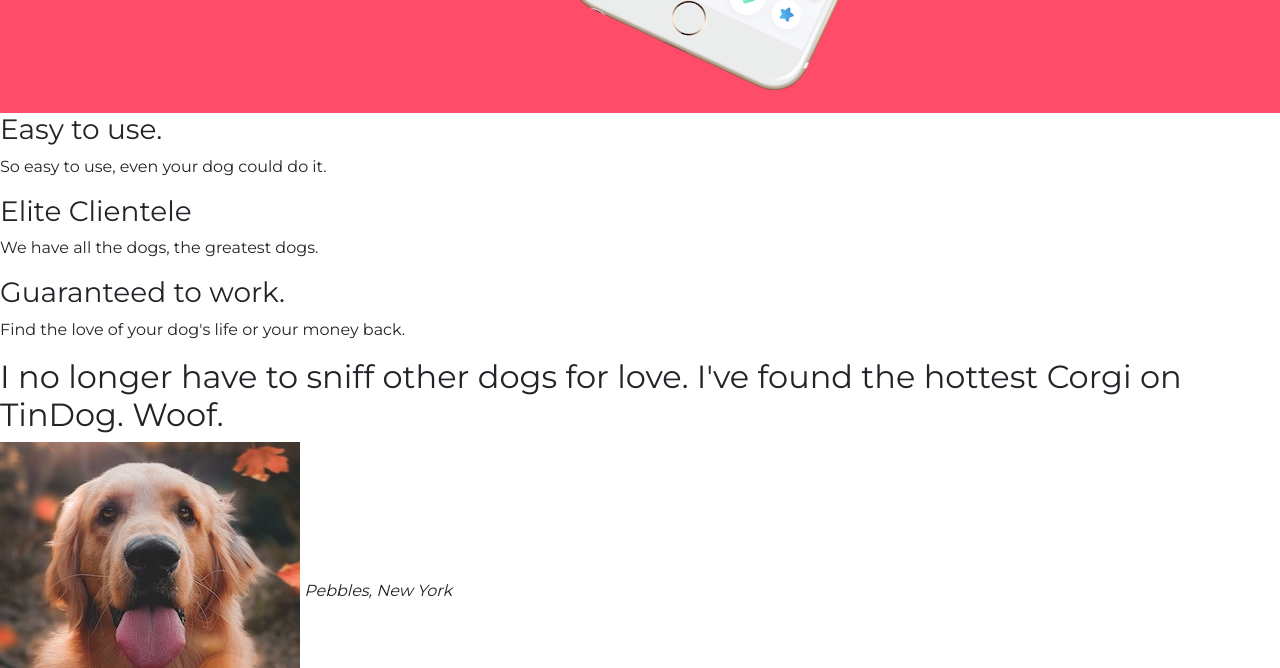
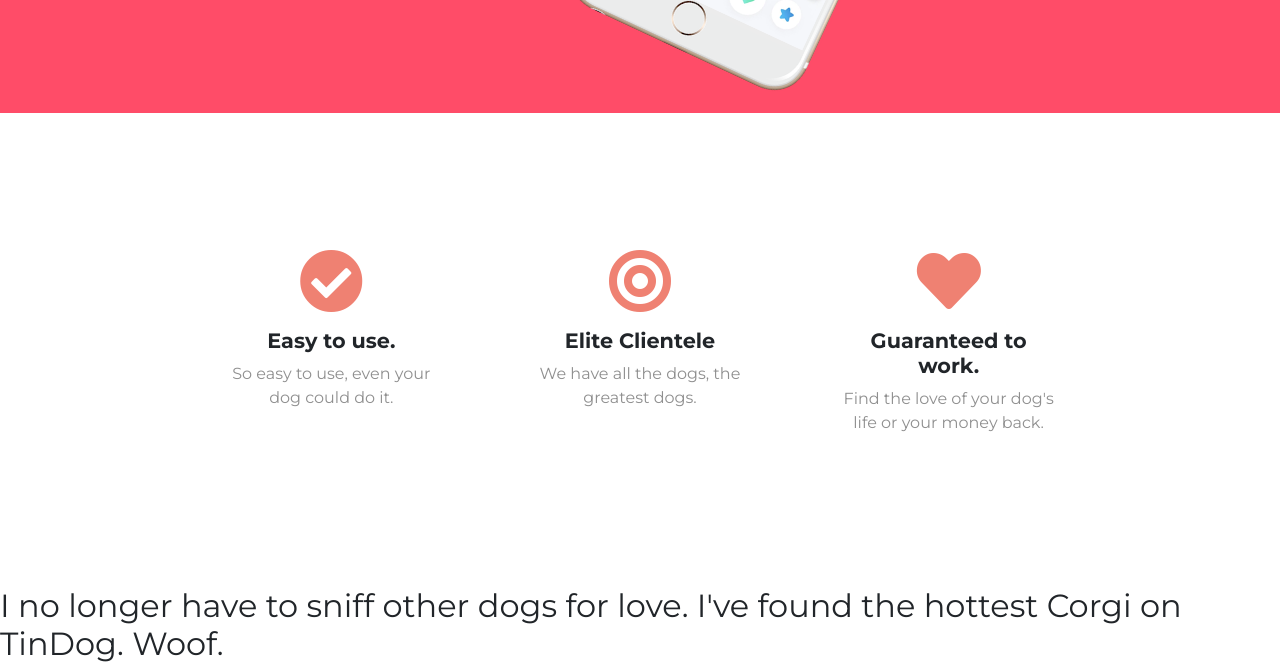
Before and after one commit to harshit-saraswat/tindog, a plain HTML site: page index.html in a window 1280 px wide. Shown: the part 630-1298 px from the top of the page. Drawn offline with nearby package versions, Linux system fonts and the light colour scheme.

Commit message:
Styled Features section

```diff
--- a/css/styles.css
+++ b/css/styles.css
@@ -7,6 +7,16 @@ h1{
     font-weight: 900;
     line-height: 4.5rem;
     font-size: 3.1rem;
+}
+
+h3{
+    font-family: 'Montserrat', sans-serif;
+    font-weight: 700;
+    font-size: 1.3rem;
+}
+
+p{
+    color: #8f8f8f;
 }
 
 .container-fluid{
@@ -49,3 +59,23 @@ h1{
     width: 60%;
     transform: rotate(25deg);
 }
+
+/* Features */
+#features{
+    padding: 7% 15%;
+}
+
+.feature-box{
+    text-align: center;
+    padding: 5%;
+}
+
+.icon{
+    color: #ef8172;
+    margin-bottom: 1rem;
+    cursor: pointer;
+}
+
+.icon:hover{
+    color: #ff4c68;
+}
--- a/index.html
+++ b/index.html
@@ -4,8 +4,10 @@
 <head>
   <meta charset="utf-8">
   <title>TinDog</title>
-  <link href="https://fonts.googleapis.com/css2?family=Montserrat:wght@300;400;900&family=Ubuntu&display=swap" rel="stylesheet">
-  <link rel="stylesheet" href="https://use.fontawesome.com/releases/v5.13.1/css/all.css" integrity="sha384-xxzQGERXS00kBmZW/6qxqJPyxW3UR0BPsL4c8ILaIWXva5kFi7TxkIIaMiKtqV1Q" crossorigin="anonymous">
+  <link href="https://fonts.googleapis.com/css2?family=Montserrat:wght@300;700;400;900&family=Ubuntu&display=swap"
+    rel="stylesheet">
+  <link rel="stylesheet" href="https://use.fontawesome.com/releases/v5.13.1/css/all.css"
+    integrity="sha384-xxzQGERXS00kBmZW/6qxqJPyxW3UR0BPsL4c8ILaIWXva5kFi7TxkIIaMiKtqV1Q" crossorigin="anonymous">
   <link rel="stylesheet" href="https://stackpath.bootstrapcdn.com/bootstrap/4.5.0/css/bootstrap.min.css"
     integrity="sha384-9aIt2nRpC12Uk9gS9baDl411NQApFmC26EwAOH8WgZl5MYYxFfc+NcPb1dKGj7Sk" crossorigin="anonymous">
   <link rel="stylesheet" href="css/styles.css">
@@ -54,7 +56,8 @@
         <div class="col-lg-6">
           <h1>Meet new and interesting dogs nearby.</h1>
           <button type="button" class="btn download-btn btn-dark btn-lg"><i class="fab fa-apple"></i> Download</button>
-        <button type="button" class="btn download-btn btn-outline-light btn-lg"><i class="fab fa-google-play"></i> Download</button>
+          <button type="button" class="btn download-btn btn-outline-light btn-lg"><i class="fab fa-google-play"></i>
+            Download</button>
         </div>
         <div class="col-lg-6 ">
           <img class="iphone" src="images/iphone6.png" alt="iphone-mockup">
@@ -69,14 +72,29 @@
 
   <section id="features">
 
+    <div class="row">
+      <div class="feature-box col-lg-4">
+        <i class="fas fa-check-circle fa-4x icon"></i>
         <h3>Easy to use.</h3>
         <p>So easy to use, even your dog could do it.</p>
 
+      </div>
+
+      <div class="feature-box col-lg-4">
+        <i class="fas fa-bullseye fa-4x icon"></i>
         <h3>Elite Clientele</h3>
         <p>We have all the dogs, the greatest dogs.</p>
 
+      </div>
+
+      <div class="feature-box col-lg-4">
+        <i class="fas fa-heart fa-4x icon"></i>
         <h3>Guaranteed to work.</h3>
         <p>Find the love of your dog's life or your money back.</p>
+
+      </div>
+
+    </div>
 
   </section>
 
```
Lines whose indentation alone changed are shown as unchanged.
